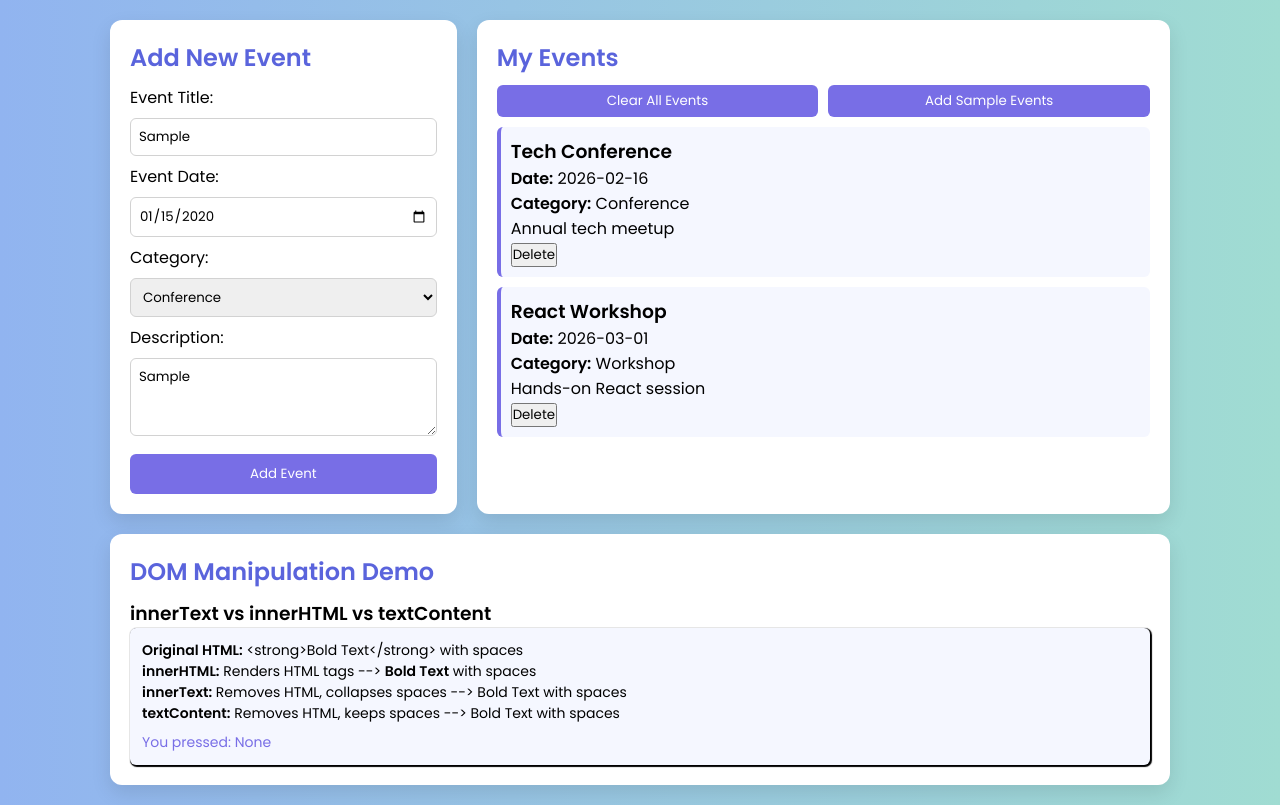
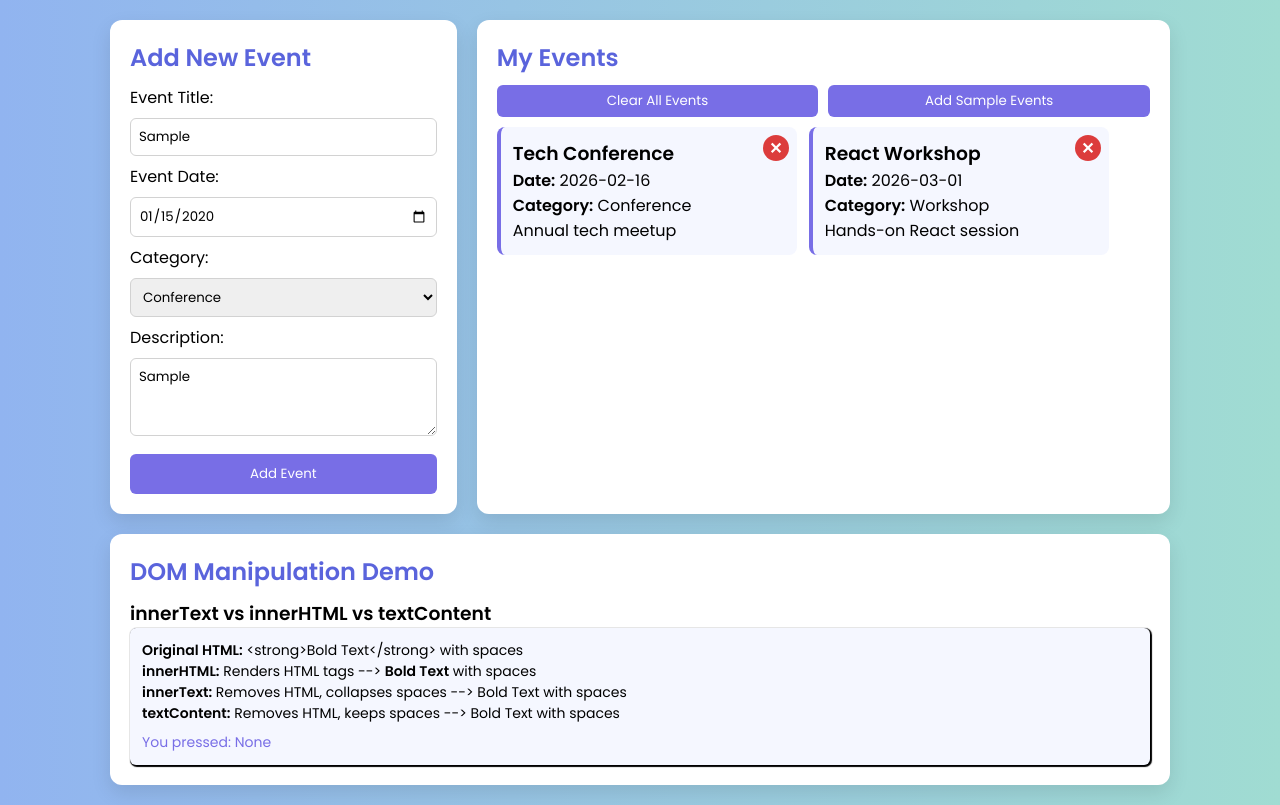
Before and after one commit to akabhay2008-star/Assignment-1, a plain HTML site: page index.html in a window 1280 px wide. Both pictures are taken after typing "Sample", "2020-01-15", "Sample" into the empty fields and a click on the button "Add Sample Events". Shown: the part 88-893 px from the top of the page. Drawn offline with Linux system fonts and the light colour scheme.

Commit message:
Updated CSS and fixed JS

```diff
--- a/script.js
+++ b/script.js
@@ -24,18 +24,18 @@ function addEventCard(title, date, category, description) {
   card.className = "event-card";
 
   card.innerHTML = `
-    <h3>${title}</h3>
-    <p><b>Date:</b> ${date}</p>
-    <p><b>Category:</b> ${category}</p>
-    <p>${description}</p>
-    <button class="delete">Delete</button>
-  `;
+  <h3>${title}</h3>
+  <p><b>Date:</b> ${date}</p>
+  <p><b>Category:</b> ${category}</p>
+  <p>${description}</p>
+  <button class="delete-btn" title="Delete Event">✕</button>
+`;
 
   eventContainer.appendChild(card);
 }
 
 eventContainer.addEventListener("click", function (e) {
-  if (e.target.classList.contains("delete")) {
+  if (e.target.classList.contains("delete-btn")) {
     e.target.parentElement.remove();
   }
 });
--- a/style.css
+++ b/style.css
@@ -88,11 +88,46 @@ input, textarea, select {
 }
 
 .event-card {
+  position: relative;
   background: rgb(245, 247, 255);
   border-left: 4px solid rgb(120, 110, 230);
-  padding: 10px;
-  border-radius: 6px;
+  padding: 12px;
+  border-radius: 8px;
   margin-bottom: 10px;
+  transition: 0.2s ease;
+  flex: 1 1 240px;
+  max-width: 300px;
+}
+
+.event-list {
+  display: flex;
+  flex-wrap: wrap;
+  gap: 12px;
+}
+
+.delete-btn {
+  position: absolute;
+  top: 8px;
+  right: 8px;
+  width: 26px;
+  height: 26px;
+  border-radius: 50%;
+  border: none;
+  background: rgb(220, 60, 60);
+  color: white;
+  font-size: 16px;
+  font-weight: bold;
+  cursor: pointer;
+  display: flex;
+  align-items: center;
+  justify-content: center;
+  transition: 0.2s ease;
+}
+
+.delete-btn:hover {
+  background: rgb(180, 30, 30);
+  transform: scale(1.1);
+  box-shadow: 0 4px 8px rgba(0,0,0,0.2);
 }
 
 .empty {
```
